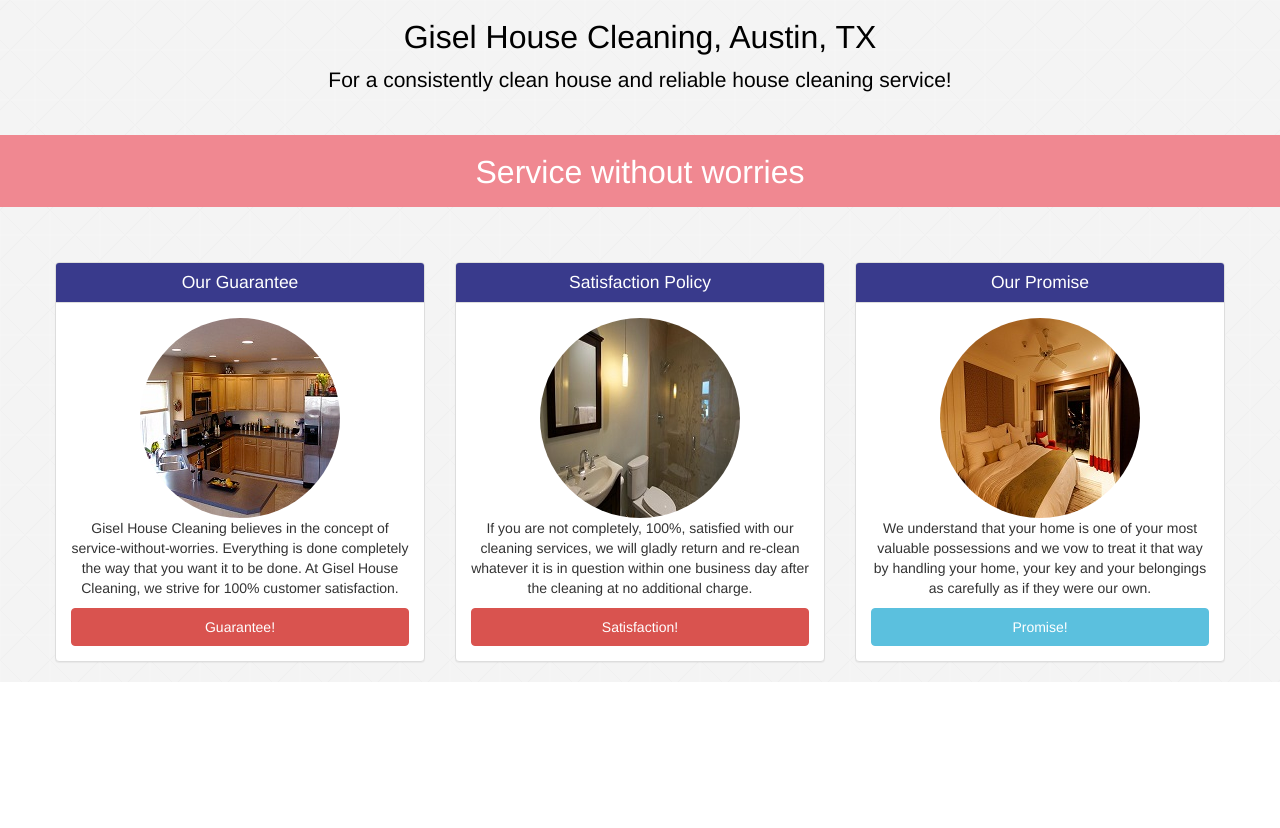
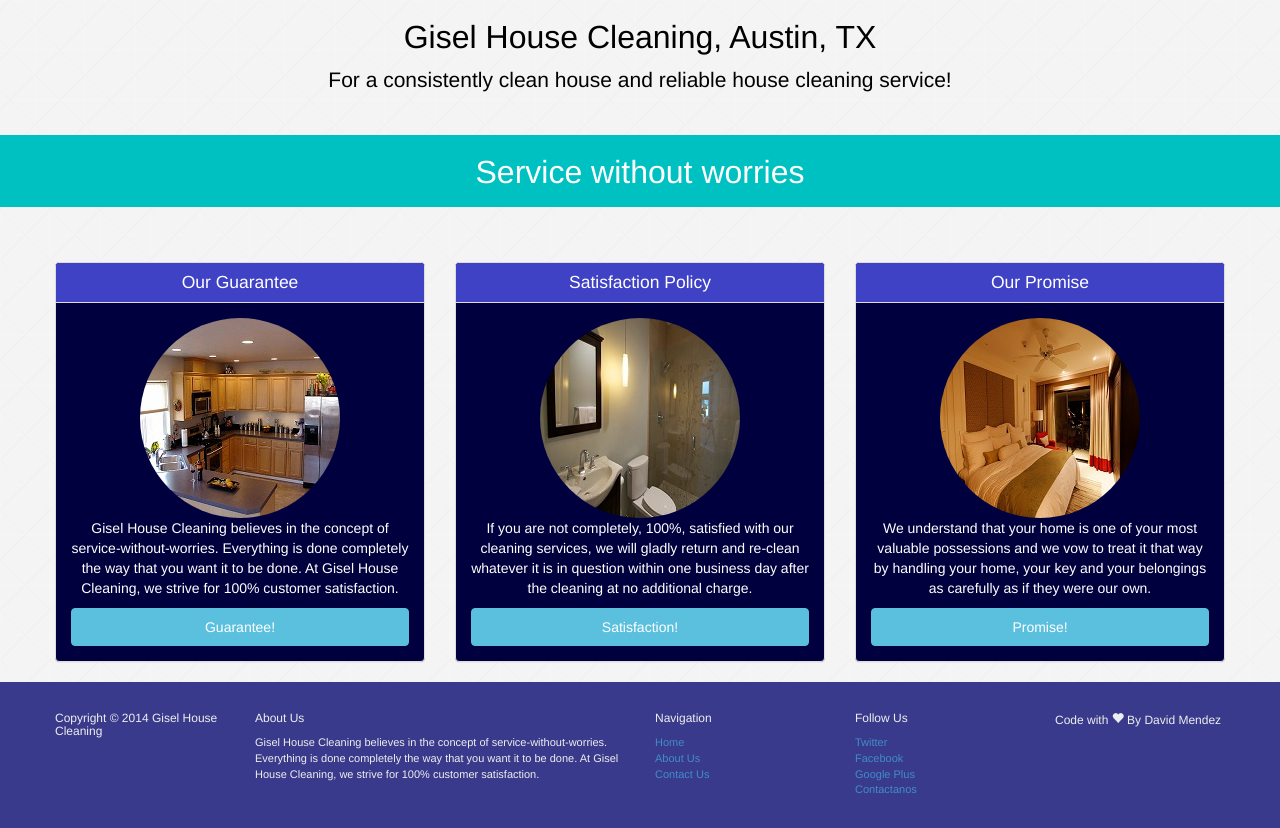
Before and after one commit to djmdavidmendez/CleaningWebSite, a plain HTML site: page not-fixed-top.html in a window 1280 px wide. Shown: the part 640-1468 px from the top of the page. Before the commit the page ends 1322 px from the top, so only its background shows below. Drawn offline with nearby package versions, Linux system fonts and the light colour scheme.

Commit message:
Changed panel colors and added footer.
Changed panel colors and added footer.

```diff
--- a/includes/css/styles4.css
+++ b/includes/css/styles4.css
@@ -42,7 +42,7 @@ html {
 
 }
 footer {
-    background: #333;
+    background: #393A8C;
     color: #eee;
     font-size: 11px;
     padding: 20px;
@@ -188,7 +188,7 @@ ul.unstyled {
 #content-heading-flag {
 	text-align: center;
 	color: white;
-	background: #F08891;
+	background: #00C1C1;
 	padding-bottom: 7px;
 	margin-bottom: 40px;
 
@@ -201,15 +201,26 @@ ul.unstyled {
 	padding-bottom: 20px;
 
 }
+/* --------------------------------------
+   Panel configuration
+   -------------------------------------- */
 
+.panel {
+
+	background-color:#00003E;
+	color: white;
+
+
+}
 .panel-background {
 	background-image: url("../../images/agsquare.png");
 }
 .panel-heading {
-	background-color: #393A8C ;
+	background-color: #3F42C5;
 	color: white;
 
 }
+
 .guarantee-background {
 	background: url("../../images/vac_badge.jpg") top center no-repeat;
 	color: black;
@@ -242,7 +253,6 @@ hr {
 @media (max-width: 480px) {
 
 }
-
 /* Landscape phone to portrait tablet */
 @media (max-width: 768px) {
 	#myCarousel .item { height: 310px; }
@@ -305,5 +315,8 @@ hr {
     padding-right: 35px;
     margin-right: 500px;
     }
+    .secondary-button {
+       	margin-top: px;
+	}
 
 }
--- a/not-fixed-top.html
+++ b/not-fixed-top.html
@@ -145,10 +145,12 @@
 								</div><!-- end panel-heading -->
 								<img src="images/kitchen_badge.jpg" alt="CSS3" class="img-circle">
 
-								<p>Gisel House Cleaning believes in the concept of service-without-worries. Everything is done completely the way that you want it to be done. At Gisel House Cleaning, we strive for 100% customer satisfaction.</p>
+								<p>Gisel House Cleaning believes in the concept of service-without-worries.
+								 Everything is done completely the way that you want it to be done. At Gisel House Cleaning,
+								  we strive for 100% customer satisfaction.</p>
 
 
-							<a href="https://www.udemy.com/build-beautiful-html5-website/" target="_blank" class="btn btn-danger btn-block">Guarantee!</a>
+							<a href="https://www.udemy.com/build-beautiful-html5-website/" target="_blank" class="btn btn-info btn-block">Guarantee!</a>
 							</div><!-- end panel -->
 
 
@@ -165,7 +167,7 @@
 								 we will gladly return and re-clean whatever it is in question within one
 								  business day after the cleaning at no additional charge.</p>
 
-								<a href="https://www.udemy.com/build-beautiful-html5-website/" target="_blank" class="btn btn-danger btn-block">Satisfaction!</a>
+								<a href="https://www.udemy.com/build-beautiful-html5-website/" target="_blank" class="btn btn-info btn-block secondary-button" >Satisfaction!</a>
 							</div><!-- end panel -->
 						</div><!-- end feature -->
 
@@ -179,12 +181,49 @@
 								<p>We understand that your home is one of your most valuable possessions and we vow to treat it that way by handling your home,
 								 your key and your belongings as carefully as if they were our own.</p>
 
-								<a href="http://getbootstrap.com/" target="_blank" class="btn btn-info btn-block">Promise!</a>
+								<a href="http://getbootstrap.com/" target="_blank" class="btn btn-info btn-block secondary-button">Promise!</a>
 							</div><!-- end panel -->
 						</div><!-- end feature -->
 					</div><!-- end features -->
 					</div><!-- end container -->
 				</div><!-- end feature-background -->
+			    <footer>
+			        <div class="container">
+			            <div class="row">
+			                <div class="col-sm-2">
+			                    <h6>Copyright &copy; 2014 Gisel House Cleaning</h6>
+			                </div><!-- end col-sm-2 -->
+			                <div class="col-sm-4">
+			                    <h6>About Us</h6>
+			                    <p>Gisel House Cleaning believes in the concept of service-without-worries.
+								 Everything is done completely the way that you want it to be done. At Gisel House Cleaning,
+								  we strive for 100% customer satisfaction.</p>
+			                </div><!-- end col-sm-2 -->
+			                <div class="col-sm-2">
+			                    <h6>Navigation</h6>
+			                    <ul class="unstyled">
+			                        <li><a href="#">Home</a></li>
+			                        <li><a href="#">About Us</a></li>
+			                        <li><a href="#">Contact Us</a></li>
+			                    </ul>
+			                </div><!-- end col-sm-2 -->
+			                <div class="col-sm-2">
+			                    <h6>Follow Us</h6>
+			                    <ul class="unstyled">
+			                        <li><a href="#">Twitter</a></li>
+			                        <li><a href="#">Facebook</a></li>
+			                        <li><a href="#">Google Plus</a></li>
+			                        <li><a href="#">Contactanos</a></li>
+			                    </ul>
+			                </div><!-- end col-sm-2 -->
+			                <div class="col-sm-2">
+			                    <h6>Code with <span class="glyphicon glyphicon-heart"></span> By David Mendez </h6>
+
+			                </div><!-- end col-sm-2 -->
+			            </div><!-- end row-->
+			        </div>
+			    </footer>
+
         </div><!-- end main -->
 
 	<!-- All Javascript at the bottom of the page for faster page loading -->
```
